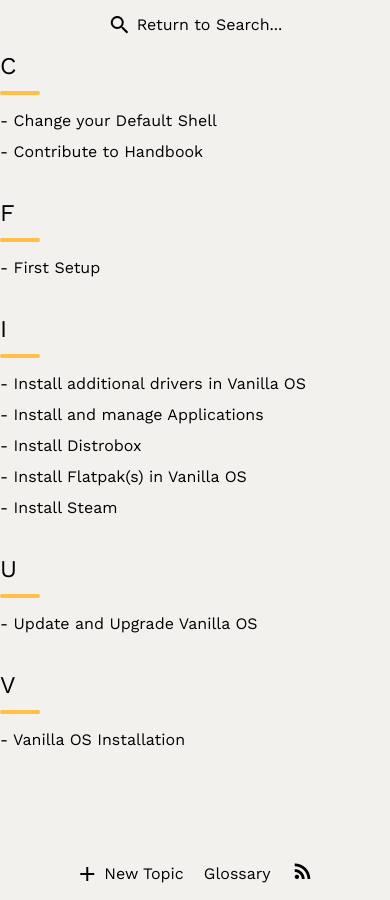
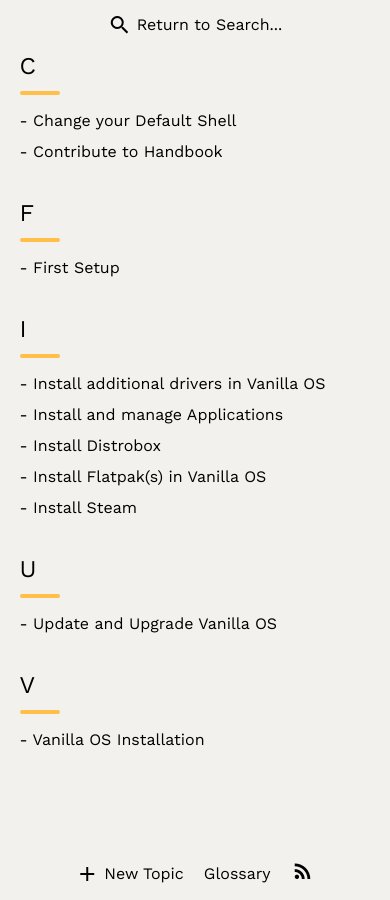
Before and after one commit to Vanilla-OS/handbook, a Jekyll site: the page built from glossary.md, in a window 390 px wide. Built offline with Jekyll 4.4.1, drawn with Linux system fonts in a browser that asks for light colours.

Commit message:
Fix adaptivity of the glossary page

```diff
--- a/assets/css/mobile.css
+++ b/assets/css/mobile.css
@@ -33,4 +33,8 @@
     .toggleSummary {
         display: block;
     }
+
+    .glossary.container {
+        max-width: 90%;
+    }
 }
--- a/assets/css/style.css
+++ b/assets/css/style.css
@@ -92,6 +92,10 @@
 
 .hasResults .searchArea .container {
     margin: 0;
+}
+
+.glossary.container {
+    padding-bottom: 10vh;
 }
 
 .container {
--- a/glossary.md
+++ b/glossary.md
@@ -2,7 +2,7 @@
 title: Summary
 description: Summary of the book
 ---
-<div class="container">
+<div class="glossary container">
 {% assign posts = site.posts | sort_natural %}
 {% for post in posts %}
     {% assign first_letter = post.title | slice: 0, 1 | downcase %}
```
